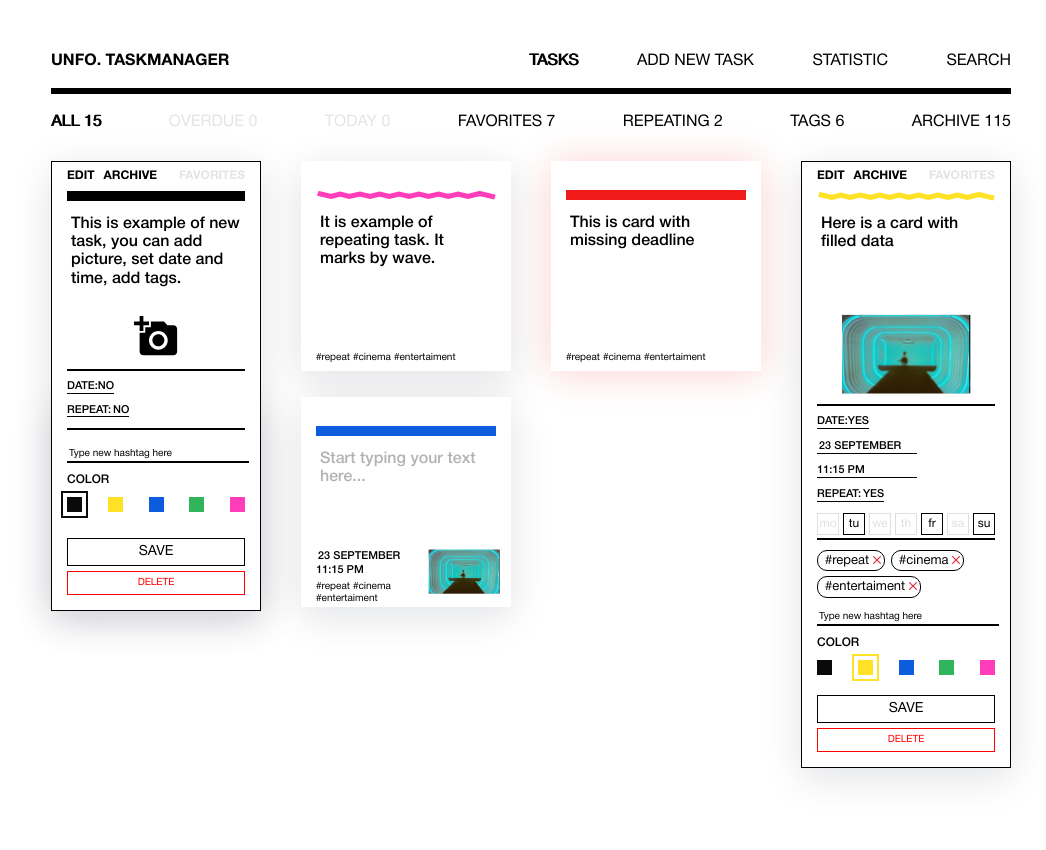
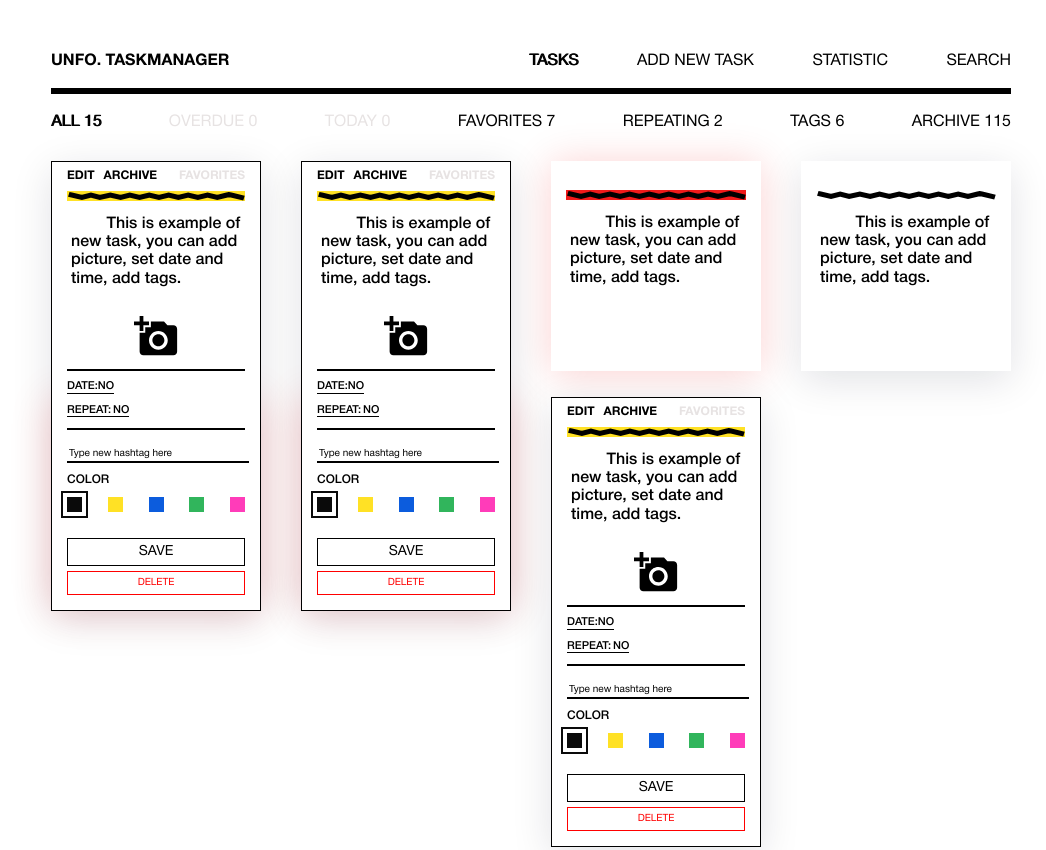
Before and after one commit to Oleg-Si/298507-taskmanager-8, a website: page public/index.html in a window 1280 px wide. Shown: the top 850 px of the page, without its empty margins (109-1155 px from the left). Drawn offline with Linux system fonts and the light colour scheme.

Commit message:
Выполнил 1 задание

```diff
--- a/public/index.html
+++ b/public/index.html
@@ -84,74 +84,7 @@
         <label class="visually-hidden" for="search__input">Поиск</label>
       </section>
 
-      <section class="main__filter filter container">
-        <input
-          type="radio"
-          id="filter__all"
-          class="filter__input visually-hidden"
-          name="filter"
-          checked
-        />
-        <label for="filter__all" class="filter__label">
-          ALL <span class="filter__all-count">15</span></label
-        >
-        <input
-          type="radio"
-          id="filter__overdue"
-          class="filter__input visually-hidden"
-          name="filter"
-          disabled
-        />
-        <label for="filter__overdue" class="filter__label"
-          >OVERDUE <span class="filter__overdue-count">0</span></label
-        >
-        <input
-          type="radio"
-          id="filter__today"
-          class="filter__input visually-hidden"
-          name="filter"
-          disabled
-        />
-        <label for="filter__today" class="filter__label"
-          >TODAY <span class="filter__today-count">0</span></label
-        >
-        <input
-          type="radio"
-          id="filter__favorites"
-          class="filter__input visually-hidden"
-          name="filter"
-        />
-        <label for="filter__favorites" class="filter__label"
-          >FAVORITES <span class="filter__favorites-count">7</span></label
-        >
-        <input
-          type="radio"
-          id="filter__repeating"
-          class="filter__input visually-hidden"
-          name="filter"
-        />
-        <label for="filter__repeating" class="filter__label"
-          >Repeating <span class="filter__repeating-count">2</span></label
-        >
-        <input
-          type="radio"
-          id="filter__tags"
-          class="filter__input visually-hidden"
-          name="filter"
-        />
-        <label for="filter__tags" class="filter__label"
-          >Tags <span class="filter__tags-count">6</span></label
-        >
-        <input
-          type="radio"
-          id="filter__archive"
-          class="filter__input visually-hidden"
-          name="filter"
-        />
-        <label for="filter__archive" class="filter__label"
-          >ARCHIVE <span class="filter__archive-count">115</span></label
-        >
-      </section>
+      <section class="main__filter filter container"></section>
 
       <section class="statistic container visually-hidden">
         <div class="statistic__line">
@@ -205,6 +138,8 @@
         </p>
 
         <div class="board__tasks">
+<!--
+
           <article class="card card--edit card--black">
             <form class="card__form" method="get">
               <div class="card__inner">
@@ -1917,10 +1852,13 @@ Here is a card with filled data</textarea
               </div>
             </form>
           </article>
+
+          -->
         </div>
 
         <button class="load-more" type="button">load more</button>
       </section>
     </main>
+    <script src="../src/main.js"></script>
   </body>
 </html>
--- a/src/main.js
+++ b/src/main.js
@@ -0,0 +1,300 @@
+'use strict';
+
+const renderFilterItem = function (id, name, count = 0, isChecked = false) {
+  const element = document.createElement(`template`);
+
+  let isDisabled = ``;
+  if (count == 0) {
+    isDisabled = `disabled`
+  }
+
+  const template = `<input
+    type="radio"
+    id="${id}"
+    class="filter__input visually-hidden"
+    name="filter"
+    ${isChecked ? "checked" : ""} ${isDisabled}
+  >
+  <label for="${id}" class="filter__label">
+    ${name} <span class="filter__overdue-count">${count}</span>
+  </label>`
+
+  const mainFilter = document.querySelector(`.main__filter`);
+
+  element.innerHTML = template;
+  mainFilter.appendChild(element.content);
+}
+
+renderFilterItem(`filter__all`, `ALL`, `15`, true);
+renderFilterItem(`filter__overdue`, `OVERDUE`, `0`);
+renderFilterItem(`filter__today`, `TODAY`, `0`);
+renderFilterItem(`filter__favorites`, `FAVORITES`, `7`);
+renderFilterItem(`filter__repeating`, `Repeating`, `2`);
+renderFilterItem(`filter__tags`, `Tags`, `6`);
+renderFilterItem(`filter__archive`, `ARCHIVE`, `115`);
+
+const cardTemplate = `<form class="card__form" method="get">
+  <div class="card__inner">
+    <div class="card__control">
+      <button type="button" class="card__btn card__btn--edit">
+      edit
+      </button>
+      <button type="button" class="card__btn card__btn--archive">
+      archive
+      </button>
+      <button
+      type="button"
+      class="card__btn card__btn--favorites card__btn--disabled"
+      >
+      favorites
+      </button>
+    </div>
+
+    <div class="card__color-bar">
+      <svg width="100%" height="10">
+        <use xlink:href="#wave"></use>
+      </svg>
+    </div>
+
+    <div class="card__textarea-wrap">
+      <label>
+        <textarea class="card__text" placeholder="Start typing your text here..."
+        name="text">
+        This is example of new task, you can add picture, set date and time, add tags.</textarea>
+      </label>
+    </div>
+
+  <div class="card__settings">
+    <div class="card__details">
+      <div class="card__dates">
+        <button class="card__date-deadline-toggle" type="button">
+        date: <span class="card__date-status">no</span>
+        </button>
+
+        <fieldset class="card__date-deadline" disabled>
+          <label class="card__input-deadline-wrap">
+            <input
+            class="card__date"
+            type="text"
+            placeholder="23 September"
+            name="date"
+            />
+          </label>
+          <label class="card__input-deadline-wrap">
+            <input
+            class="card__time"
+            type="text"
+            placeholder="11:15 PM"
+            name="time"
+            />
+          </label>
+        </fieldset>
+
+        <button class="card__repeat-toggle" type="button">
+        repeat:<span class="card__repeat-status">no</span>
+        </button>
+
+        <fieldset class="card__repeat-days" disabled>
+          <div class="card__repeat-days-inner">
+            <input
+            class="visually-hidden card__repeat-day-input"
+            type="checkbox"
+            id="repeat-mo-1"
+            name="repeat"
+            value="mo"
+            />
+            <label class="card__repeat-day" for="repeat-mo-1"
+            >mo</label>
+            <input
+            class="visually-hidden card__repeat-day-input"
+            type="checkbox"
+            id="repeat-tu-1"
+            name="repeat"
+            value="tu"
+            checked
+            />
+            <label class="card__repeat-day" for="repeat-tu-1"
+            >tu</label>
+            <input
+            class="visually-hidden card__repeat-day-input"
+            type="checkbox"
+            id="repeat-we-1"
+            name="repeat"
+            value="we"
+            />
+            <label class="card__repeat-day" for="repeat-we-1"
+            >we</label>
+            <input
+            class="visually-hidden card__repeat-day-input"
+            type="checkbox"
+            id="repeat-th-1"
+            name="repeat"
+            value="th"
+            />
+            <label class="card__repeat-day" for="repeat-th-1"
+            >th</label>
+            <input
+            class="visually-hidden card__repeat-day-input"
+            type="checkbox"
+            id="repeat-fr-1"
+            name="repeat"
+            value="fr"
+            checked
+            />
+            <label class="card__repeat-day" for="repeat-fr-1"
+            >fr</label>
+            <input
+            class="visually-hidden card__repeat-day-input"
+            type="checkbox"
+            name="repeat"
+            value="sa"
+            id="repeat-sa-1"
+            />
+            <label class="card__repeat-day" for="repeat-sa-1"
+            >sa</label>
+            <input
+            class="visually-hidden card__repeat-day-input"
+            type="checkbox"
+            id="repeat-su-1"
+            name="repeat"
+            value="su"
+            checked
+            />
+            <label class="card__repeat-day" for="repeat-su-1"
+            >su</label>
+          </div>
+        </fieldset>
+      </div>
+
+      <div class="card__hashtag">
+        <div class="card__hashtag-list"></div>
+          <label>
+            <input
+            type="text"
+            class="card__hashtag-input"
+            name="hashtag-input"
+            placeholder="Type new hashtag here"
+            />
+          </label>
+        </div>
+      </div>
+
+      <label class="card__img-wrap card__img-wrap--empty">
+        <input
+        type="file"
+        class="card__img-input visually-hidden"
+        name="img"
+        />
+        <img
+        src="img/add-photo.svg"
+        alt="task picture"
+        class="card__img"
+        />
+      </label>
+
+      <div class="card__colors-inner">
+        <h3 class="card__colors-title">Color</h3>
+        <div class="card__colors-wrap">
+          <input
+          type="radio"
+          id="color-black-1"
+          class="card__color-input card__color-input--black visually-hidden"
+          name="color"
+          value="black"
+          checked
+          />
+          <label
+          for="color-black-1"
+          class="card__color card__color--black"
+          >black</label>
+          <input
+          type="radio"
+          id="color-yellow-1"
+          class="card__color-input card__color-input--yellow visually-hidden"
+          name="color"
+          value="yellow"
+          />
+          <label
+          for="color-yellow-1"
+          class="card__color card__color--yellow"
+          >yellow</label>
+          <input
+          type="radio"
+          id="color-blue-1"
+          class="card__color-input card__color-input--blue visually-hidden"
+          name="color"
+          value="blue"
+          />
+          <label
+          for="color-blue-1"
+          class="card__color card__color--blue"
+          >blue</label>
+          <input
+          type="radio"
+          id="color-green-1"
+          class="card__color-input card__color-input--green visually-hidden"
+          name="color"
+          value="green"
+          />
+          <label
+          for="color-green-1"
+          class="card__color card__color--green"
+          >green</label>
+          <input
+          type="radio"
+          id="color-pink-1"
+          class="card__color-input card__color-input--pink visually-hidden"
+          name="color"
+          value="pink"
+          />
+          <label
+          for="color-pink-1"
+          class="card__color card__color--pink"
+          >pink</label>
+        </div>
+      </div>
+    </div>
+    <div class="card__status-btns">
+      <button class="card__save" type="submit">save</button>
+      <button class="card__delete" type="button">delete</button>
+    </div>
+  </div>
+</form>`
+
+const getRandomInt = function (min, max) {
+  return Math.floor(Math.random() * (max - min)) + min;
+};
+
+const customClasses = ['card--edit', 'card--repeat', 'card--deadline', 'card--edit'];
+const colors = [`black`, `pink`, `yellow`, `blue`]
+const board = document.querySelector(`.board__tasks`);
+
+const renderCard = function (count) {
+  const fragment = document.createDocumentFragment();
+
+  for (let i = 0; i < count; i++) {
+    const element = document.createElement('article');
+    element.classList.add('card');
+
+    const customClass = customClasses[getRandomInt(0, customClasses.length)];
+    const color = colors[getRandomInt(0, colors.length)];
+
+    element.classList.add(`card--${color}`);
+    element.classList.add(customClass);
+    element.innerHTML = cardTemplate;
+
+    fragment.appendChild(element);
+  }
+
+  board.appendChild(fragment);
+}
+
+renderCard(7);
+
+const c = document.querySelectorAll('.filter__label');
+c.forEach( function (el) {
+  el.addEventListener('click', function () {
+    board.innerHTML = '';
+    renderCard(getRandomInt(3, 10));
+  })
+})
```
Also changed, not shown: Readme.md, 1 other file.
